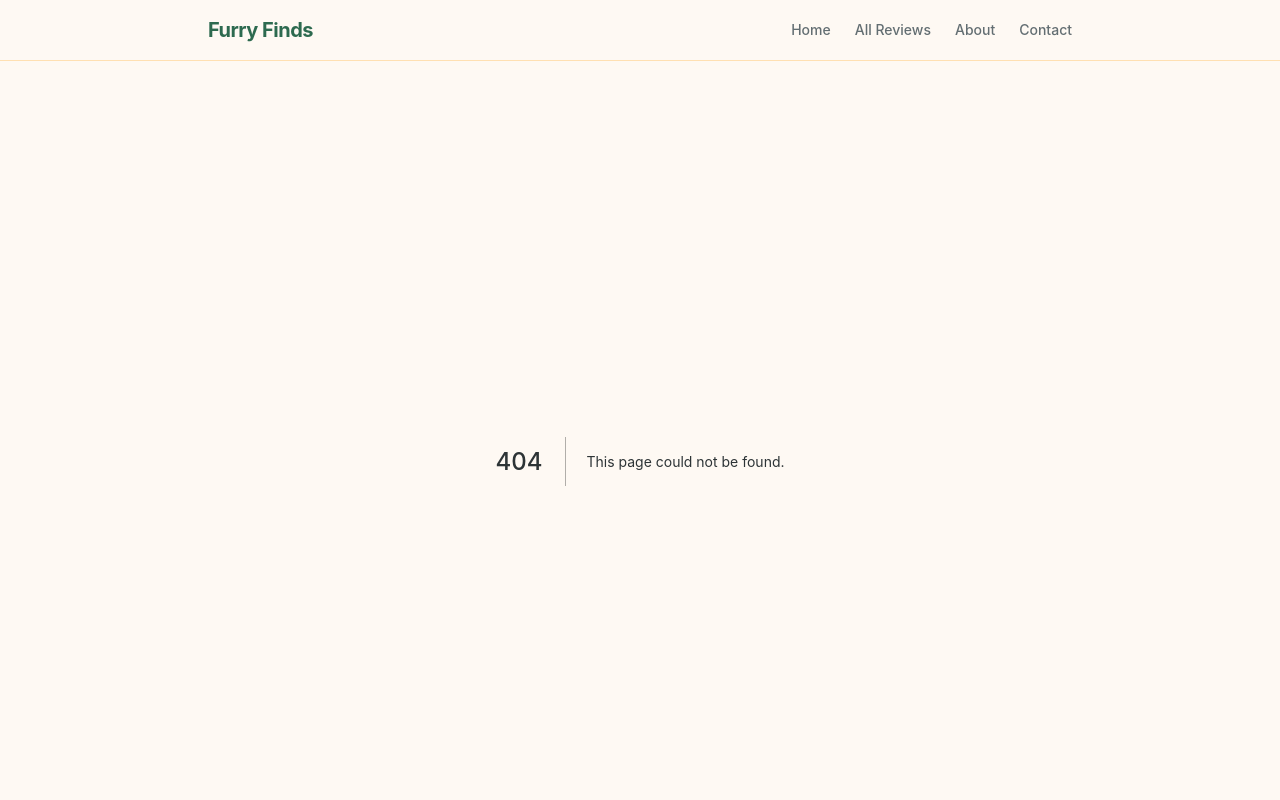
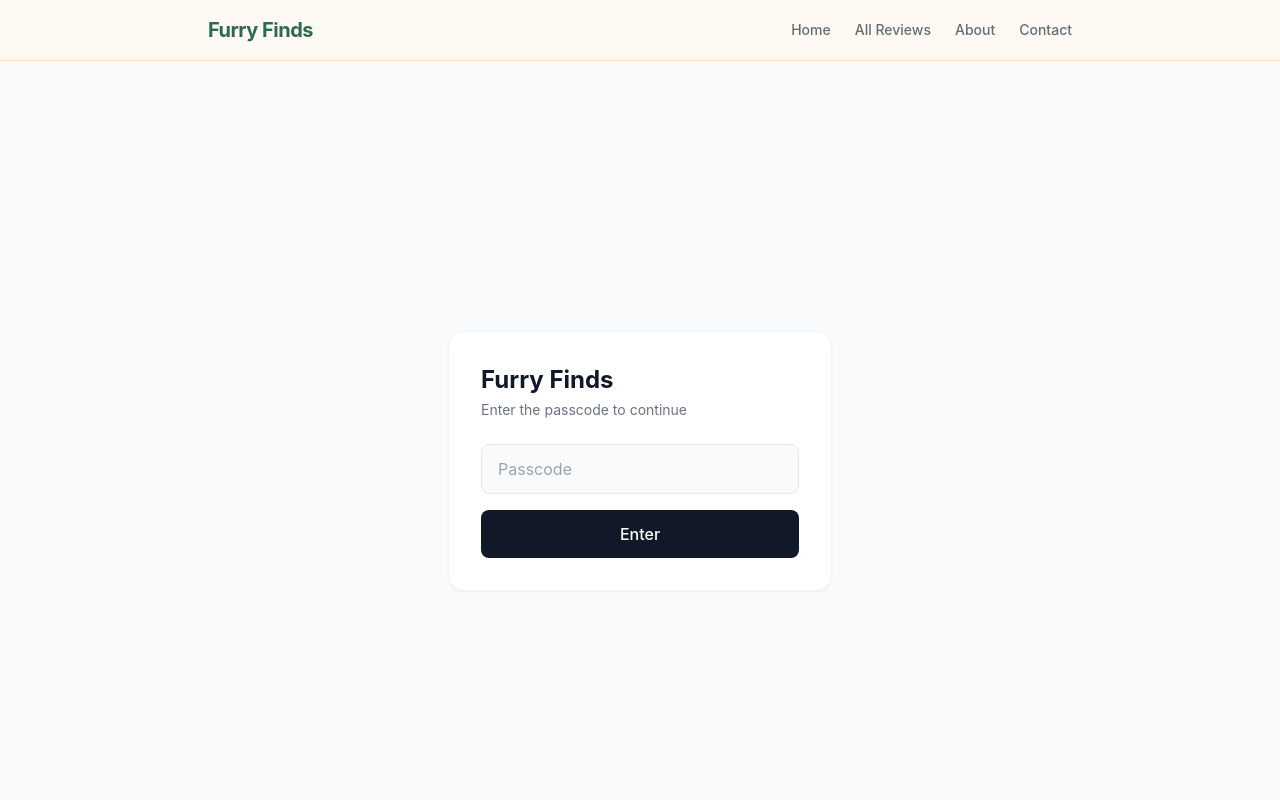
Before and after one commit to akhil7philip/furryfinds, a Next.js app: page /login in a window 1280 px wide. Before the commit this address had no page. Shown: the top 800 px of the page. Built offline with nearby package versions, Linux system fonts and the light colour scheme.

Commit message:
feat: add passcode protection with login page

```diff
--- /dev/null
+++ b/app/login/page.tsx
@@ -0,0 +1,55 @@
+'use client'
+
+import { useState } from 'react'
+
+export default function LoginPage() {
+  const [error, setError] = useState(false)
+
+  const handleSubmit = (e: React.FormEvent<HTMLFormElement>) => {
+    e.preventDefault()
+    const form = e.currentTarget
+    const input = form.passcode.value
+
+    if (input === 'rion') {
+      document.cookie = 'site-auth=rion; path=/; max-age=31536000; SameSite=Lax'
+      window.location.href = '/'
+    } else {
+      setError(true)
+      form.passcode.value = ''
+    }
+  }
+
+  return (
+    <div className="min-h-screen flex items-center justify-center bg-gray-50 px-4">
+      <div className="bg-white p-8 rounded-2xl shadow-sm border border-gray-100 w-full max-w-sm">
+        <h1 className="text-2xl font-bold text-gray-900 mb-1">Furry Finds</h1>
+        <p className="text-sm text-gray-500 mb-6">Enter the passcode to continue</p>
+
+        <form onSubmit={handleSubmit} className="space-y-4">
+          <div>
+            <label htmlFor="passcode" className="sr-only">Passcode</label>
+            <input
+              id="passcode"
+              name="passcode"
+              type="password"
+              autoComplete="off"
+              placeholder="Passcode"
+              className="w-full px-4 py-3 rounded-lg border border-gray-200 bg-gray-50 text-gray-900 placeholder-gray-400 focus:outline-none focus:ring-2 focus:ring-gray-900 focus:bg-white transition-all"
+            />
+          </div>
+
+          {error && (
+            <p className="text-sm text-red-600">Incorrect passcode. Please try again.</p>
+          )}
+
+          <button
+            type="submit"
+            className="w-full py-3 px-4 bg-gray-900 text-white font-medium rounded-lg hover:bg-gray-800 transition-colors"
+          >
+            Enter
+          </button>
+        </form>
+      </div>
+    </div>
+  )
+}
--- a/tsconfig.json
+++ b/tsconfig.json
@@ -31,8 +31,9 @@
   "include": [
     "**/*.ts",
     "**/*.tsx",
+    ".next/types/**/*.ts",
     "next-env.d.ts",
-    ".next/types/**/*.ts"
+    "dist/types/**/*.ts"
   ],
   "exclude": [
     "node_modules"
```
Also changed, not shown: middleware.ts (added, +34 -0 lines), next-env.d.ts.
